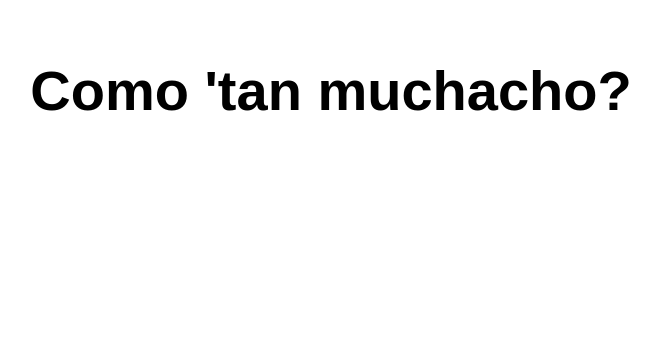
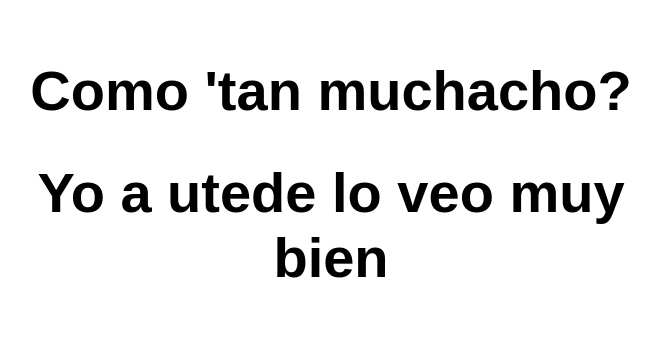
Before and after one commit to caceres90/PaginaEstatica, a website: page src/index.html in a window 1280 px wide. Shown: the whole page, without its empty margins (309-969 px from the left). Drawn offline with Linux system fonts and the light colour scheme.

Commit message:
Primer cambio

```diff
--- a/src/index.html
+++ b/src/index.html
@@ -11,6 +11,7 @@
 <body>
   <main>
     <h1>Como 'tan muchacho?</h1>
+    <h1>Yo a utede lo veo muy bien</h1>
   </main>
 </body>
 
```
